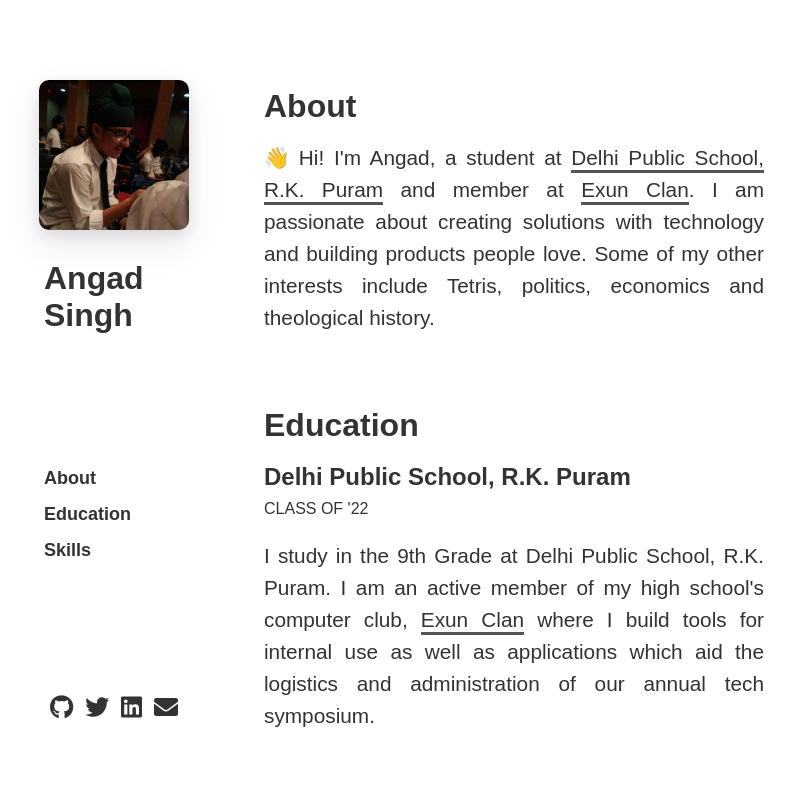
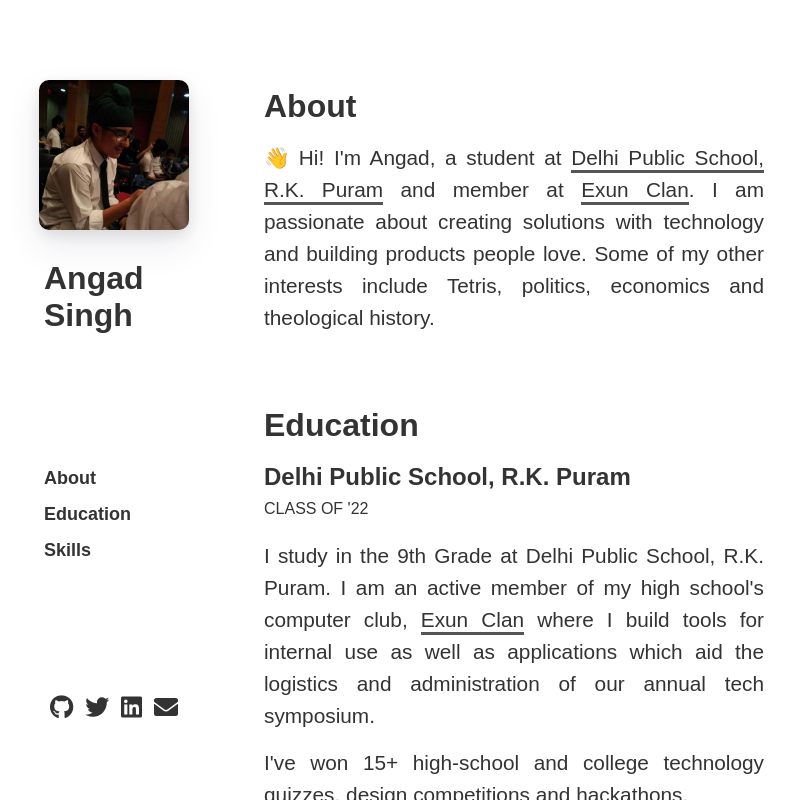
Before and after one commit to dotangad/angad.dev, a React (Create React App) app: page / in a window 1280 px wide. Shown: the whole page, without its empty margins (226-1021 px from the left). Built offline with nearby package versions, Linux system fonts and the light colour scheme; a web font is replaced by a local one.

Commit message:
Fix scrollbar

```diff
--- a/src/App.css
+++ b/src/App.css
@@ -6,6 +6,7 @@
   width: 800px;
   margin: 0 auto;
   display: flex;
+  align-items: center;
   height: 100%;
 }
 
@@ -13,24 +14,15 @@
   width: 200px;
   height: calc(100% - 100px);
   margin: auto 0;
+  position: fixed;
 }
 
 .content {
+  position: relative;
+  left: 200px;
   width: 600px;
-  height: calc(100% - 100px);
   margin: auto 0;
-  overflow-y: auto;
-  overflow-x: hidden;
-}
-
-::-webkit-scrollbar {
-  background: transparent;
-  width: 7px;
-}
-
-::-webkit-scrollbar-thumb {
-  background: #00000030;
-  border-radius: 10px;
+  overflow: hidden;
 }
 
 @media (max-width: 900px) {
@@ -46,6 +38,7 @@
     height: 350px;
     margin: 0 auto;
     width: 100%;
+    position: relative;
   }
   .sidebar .nav {
     display: none;
@@ -60,6 +53,7 @@
     margin: 0 10px;
   }
   .content {
+    left: 0;
     width: 400px;
     padding: 10px 0 !important;
     height: auto;
--- a/src/components/Content.js
+++ b/src/components/Content.js
@@ -4,7 +4,7 @@
 import { Section, SectionHeader, Link } from './Helpers'
 
 const Content = styled.div`
-  padding: 0 30px;
+  padding: 50px 30px;
   font-size: 1.3rem;
   line-height: 2rem;
 `
--- a/src/index.css
+++ b/src/index.css
@@ -8,7 +8,7 @@
   width: 100%;
   margin: 0;
   padding: 0;
-  overflow: hidden;
+  overflow: auto;
   -webkit-font-smoothing: antialiased;
   -moz-osx-font-smoothing: grayscale;
 }
```
